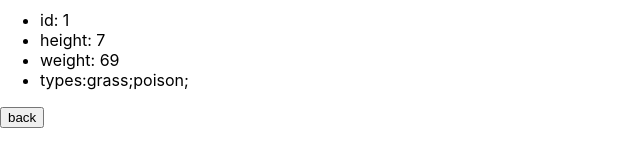
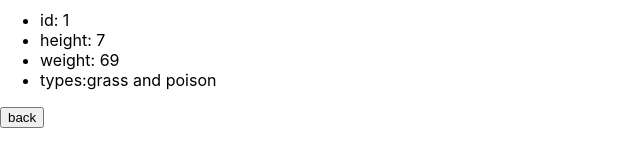
Before and after one commit to costinEEST/rtk-query-basics_egghead, a React (Create React App) app: page / in a window 1280 px wide. Shown: the part 441-601 px from the top of the page, without its empty margins (0-640 px from the left). Built offline with nearby package versions, Linux system fonts and the light colour scheme.

Commit message:
set up RTK Query with createAPI and ApiProvider that serves mock data

```diff
--- a/package.json
+++ b/package.json
@@ -3,6 +3,7 @@
   "version": "0.1.0",
   "private": true,
   "dependencies": {
+    "@reduxjs/toolkit": "^1.9.1",
     "@testing-library/jest-dom": "^5.16.5",
     "@testing-library/react": "^13.4.0",
     "@testing-library/user-event": "^13.5.0",
--- a/src/App.tsx
+++ b/src/App.tsx
@@ -1,4 +1,5 @@
 import { useState } from "react";
+
 import { PokemonDetails } from "./PokemonDetails";
 import { PokemonList } from "./PokemonList";
 
--- a/src/PokemonDetails.tsx
+++ b/src/PokemonDetails.tsx
@@ -1,32 +1,18 @@
+import { usePokemonDetailQuery } from ".";
+
+const listFormatter = new Intl.ListFormat("en-GB", {
+  style: "short",
+  type: "conjunction",
+});
+
 export function PokemonDetails({ name }: { name: string }) {
-  const listFormatter = {
-    format: (list: string[]) =>
-      list.reduce((acc, curr) => acc + curr + ";", ""),
-  };
+  const { data, isLoading, isError } = usePokemonDetailQuery("");
 
-  // https://pokeapi.co/api/v2/pokemon/1
-  const data = {
-    name: "bulbasaur",
-    id: 1,
-    sprites: {
-      front_default:
-        "https://raw.githubusercontent.com/PokeAPI/sprites/master/sprites/pokemon/1.png",
-    },
-    height: 7,
-    weight: 69,
-    types: [
-      {
-        slot: 1,
-        type: { name: "grass", url: "https://pokeapi.co/api/v2/type/12/" },
-      },
-      {
-        slot: 2,
-        type: { name: "poison", url: "https://pokeapi.co/api/v2/type/4/" },
-      },
-    ],
-  };
+  if (isLoading) return <>Loading..</>;
 
-  return (
+  if (isError) return <>Error</>;
+
+  return data ? (
     <article>
       <h2>{data.name}</h2>
       <img src={data.sprites.front_default} alt={data.name} />
@@ -40,5 +26,5 @@ export function PokemonDetails({ name }: { name: string }) {
         </li>
       </ul>
     </article>
-  );
+  ) : null;
 }
--- a/src/PokemonList.tsx
+++ b/src/PokemonList.tsx
@@ -1,27 +1,17 @@
+import { usePokemonListQuery } from ".";
+
 export function PokemonList({
   onPokemonSelected,
 }: {
   onPokemonSelected: (x: string) => void;
 }) {
-  // https://pokeapi.co/api/v2/pokemon?limit=9
-  const data = {
-    count: 1154,
-    next: "https://pokeapi.co/api/v2/pokemon?offset=9&limit=9",
-    previous: null,
-    results: [
-      { name: "bulbasaur", url: "https://pokeapi.co/api/v2/pokemon/1/" },
-      { name: "ivysaur", url: "https://pokeapi.co/api/v2/pokemon/2/" },
-      { name: "venusaur", url: "https://pokeapi.co/api/v2/pokemon/3/" },
-      { name: "charmander", url: "https://pokeapi.co/api/v2/pokemon/4/" },
-      { name: "charmeleon", url: "https://pokeapi.co/api/v2/pokemon/5/" },
-      { name: "charizard", url: "https://pokeapi.co/api/v2/pokemon/6/" },
-      { name: "squirtle", url: "https://pokeapi.co/api/v2/pokemon/7/" },
-      { name: "wartortle", url: "https://pokeapi.co/api/v2/pokemon/8/" },
-      { name: "blastoise", url: "https://pokeapi.co/api/v2/pokemon/9/" },
-    ],
-  };
+  const { data, isLoading, isError } = usePokemonListQuery("");
 
-  return (
+  if (isLoading) return <>Loading..</>;
+
+  if (isError) return <>Error</>;
+
+  return data ? (
     <article>
       <h2>Overview</h2>
       <ol start={1}>
@@ -32,5 +22,5 @@ export function PokemonList({
         ))}
       </ol>
     </article>
-  );
+  ) : null;
 }
--- a/src/index.tsx
+++ b/src/index.tsx
@@ -1,5 +1,10 @@
 import { StrictMode } from "react";
 import { createRoot } from "react-dom/client";
+import {
+  createApi,
+  ApiProvider,
+  fetchBaseQuery,
+} from "@reduxjs/toolkit/query/react";
 
 import { App } from "./App";
 
@@ -7,11 +12,80 @@ import reportWebVitals from "./reportWebVitals";
 
 import "./index.css";
 
+const mockPokemonListing = {
+  count: 1154,
+  next: "https://pokeapi.co/api/v2/pokemon?offset=9&limit=9",
+  previous: null,
+  results: [
+    { name: "bulbasaur", url: "https://pokeapi.co/api/v2/pokemon/1/" },
+    { name: "ivysaur", url: "https://pokeapi.co/api/v2/pokemon/2/" },
+    { name: "venusaur", url: "https://pokeapi.co/api/v2/pokemon/3/" },
+    { name: "charmander", url: "https://pokeapi.co/api/v2/pokemon/4/" },
+    { name: "charmeleon", url: "https://pokeapi.co/api/v2/pokemon/5/" },
+    { name: "charizard", url: "https://pokeapi.co/api/v2/pokemon/6/" },
+    { name: "squirtle", url: "https://pokeapi.co/api/v2/pokemon/7/" },
+    { name: "wartortle", url: "https://pokeapi.co/api/v2/pokemon/8/" },
+    { name: "blastoise", url: "https://pokeapi.co/api/v2/pokemon/9/" },
+  ],
+};
+
+const mockPokemonDetail = {
+  name: "bulbasaur",
+  id: 1,
+  sprites: {
+    front_default:
+      "https://raw.githubusercontent.com/PokeAPI/sprites/master/sprites/pokemon/1.png",
+  },
+  height: 7,
+  weight: 69,
+  types: [
+    {
+      slot: 1,
+      type: { name: "grass", url: "https://pokeapi.co/api/v2/type/12/" },
+    },
+    {
+      slot: 2,
+      type: { name: "poison", url: "https://pokeapi.co/api/v2/type/4/" },
+    },
+  ],
+};
+
+const simulateLoading = () =>
+  new Promise((resolve) => setTimeout(resolve, 1500));
+
+const api = createApi({
+  baseQuery: fetchBaseQuery({ baseUrl: "/" }),
+  endpoints: (build) => ({
+    pokemonList: build.query({
+      async queryFn() {
+        await simulateLoading();
+
+        return {
+          data: mockPokemonListing,
+        };
+      },
+    }),
+    pokemonDetail: build.query({
+      async queryFn() {
+        await simulateLoading();
+
+        return {
+          data: mockPokemonDetail,
+        };
+      },
+    }),
+  }),
+});
+
+export const { usePokemonListQuery, usePokemonDetailQuery } = api;
+
 const root = createRoot(document.getElementById("root") as HTMLElement);
 
 root.render(
   <StrictMode>
-    <App />
+    <ApiProvider api={api}>
+      <App />
+    </ApiProvider>
   </StrictMode>
 );
 
```
Also changed, not shown: 1 other file (tests, documents, lock files or other folders).
